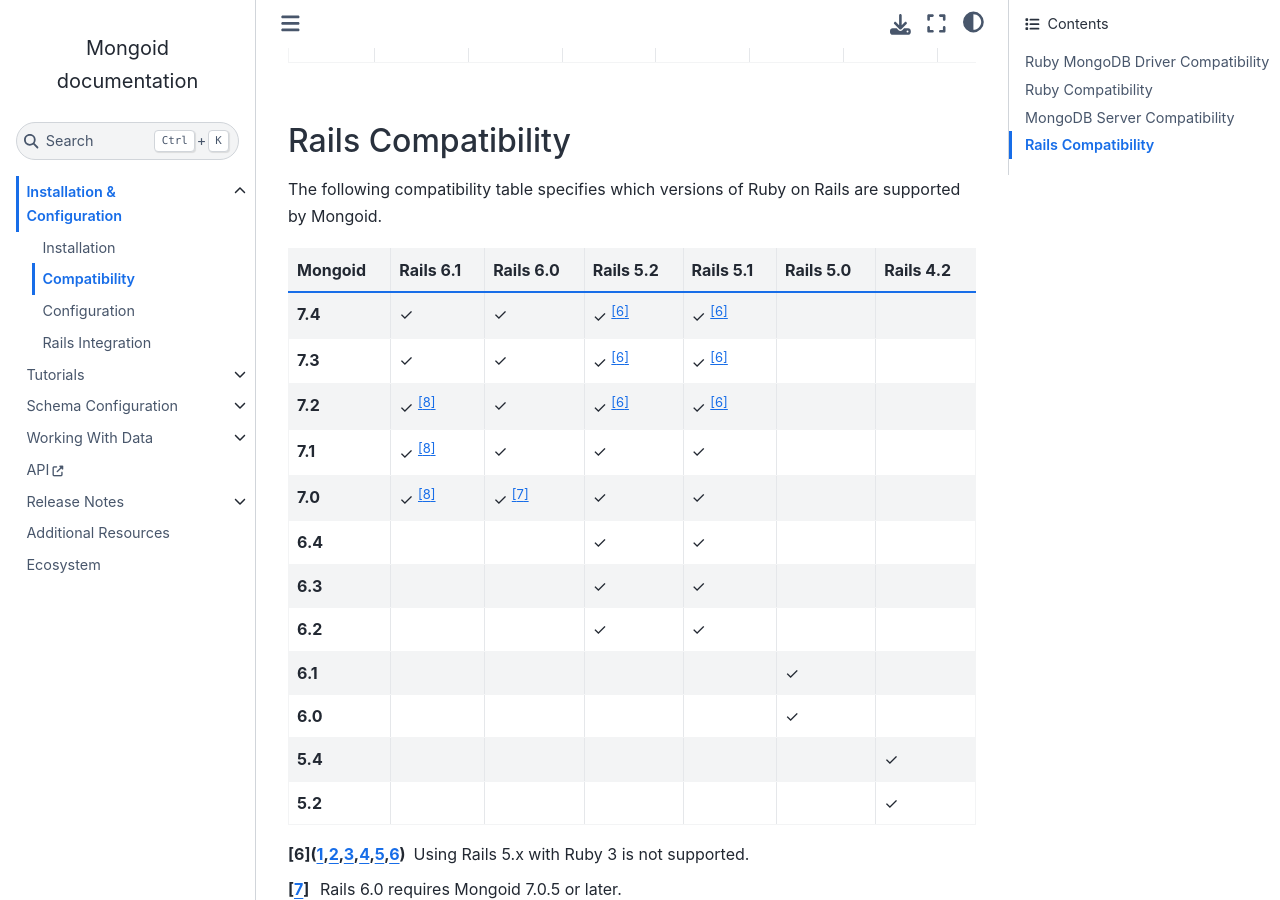
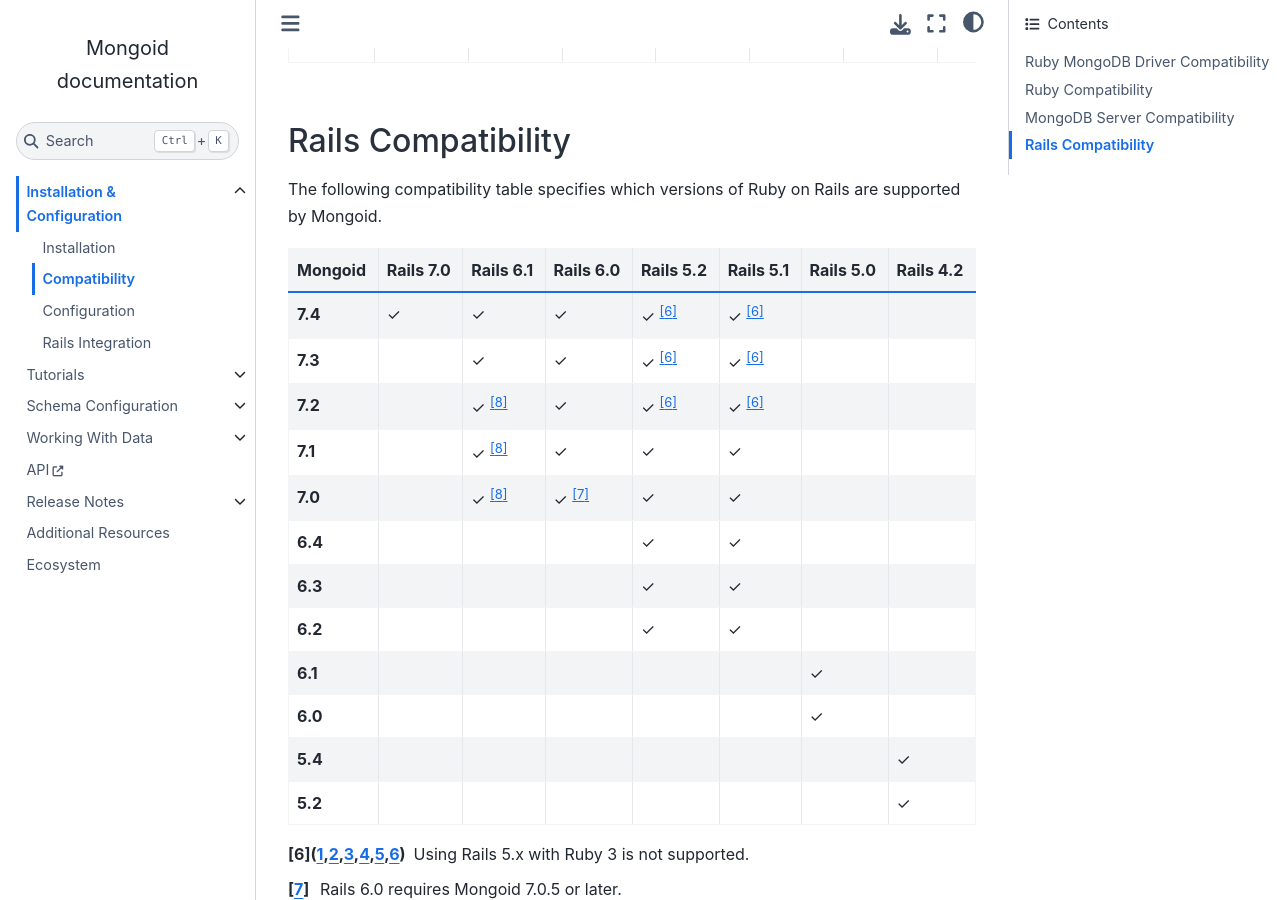
Before and after one commit to i80and/docs-mongoid, a Sphinx documentation site: the page built from docs/reference/compatibility.txt, in a window 1280 px wide and 900 px high, scrolled down 2281 px. Built offline with Sphinx 7.4.7 and the Sphinx Book theme 1.1.4, drawn with Linux system fonts in a browser that asks for light colours.

Commit message:
MONGOID-5193 rails 7 support  (#5122)
* MONGOID-5193 rails 7 support

* rails 7.0 gemfile

* GH Actions support for Rails 7.0

* Update gemspec

* add ruby 3 note

* fix language

Co-authored-by: Oleg Pudeyev <code@olegp.name>
Co-authored-by: shields <shields@tablecheck.com>
Co-authored-by: Johnny Shields <johnny.shields@gmail.com>

```diff
--- a/docs/reference/compatibility.txt
+++ b/docs/reference/compatibility.txt
@@ -265,6 +265,7 @@ are supported by Mongoid.
    :class: compatibility-large no-padding
 
    * - Mongoid
+     - Rails 7.0
      - Rails 6.1
      - Rails 6.0
      - Rails 5.2
@@ -289,6 +292,7 @@ are supported by Mongoid.
      -
 
    * - 7.2
+     -
      - |checkmark| [#rails-6.1]_
      - |checkmark|
      - |checkmark| [#rails-5-ruby-3.0]_
@@ -297,6 +301,7 @@ are supported by Mongoid.
      -
 
    * - 7.1
+     -
      - |checkmark| [#rails-6.1]_
      - |checkmark|
      - |checkmark|
@@ -305,6 +310,7 @@ are supported by Mongoid.
      -
 
    * - 7.0
+     -
      - |checkmark| [#rails-6.1]_
      - |checkmark| [#rails-6]_
      - |checkmark|
@@ -315,6 +321,7 @@ are supported by Mongoid.
    * - 6.4
      -
      -
+     -
      - |checkmark|
      - |checkmark|
      -
@@ -323,12 +330,14 @@ are supported by Mongoid.
    * - 6.3
      -
      -
+     -
      - |checkmark|
      - |checkmark|
      -
      -
 
    * - 6.2
+     -
      -
      -
      - |checkmark|
@@ -341,10 +350,12 @@ are supported by Mongoid.
      -
      -
      -
+     -
      - |checkmark|
      -
 
    * - 6.0
+     -
      -
      -
      -
@@ -358,9 +369,11 @@ are supported by Mongoid.
      -
      -
      -
+     -
      - |checkmark|
 
    * - 5.2
+     -
      -
      -
      -
```
Also changed, not shown: other parts of docs/reference/compatibility.txt (+2 -0 lines).
